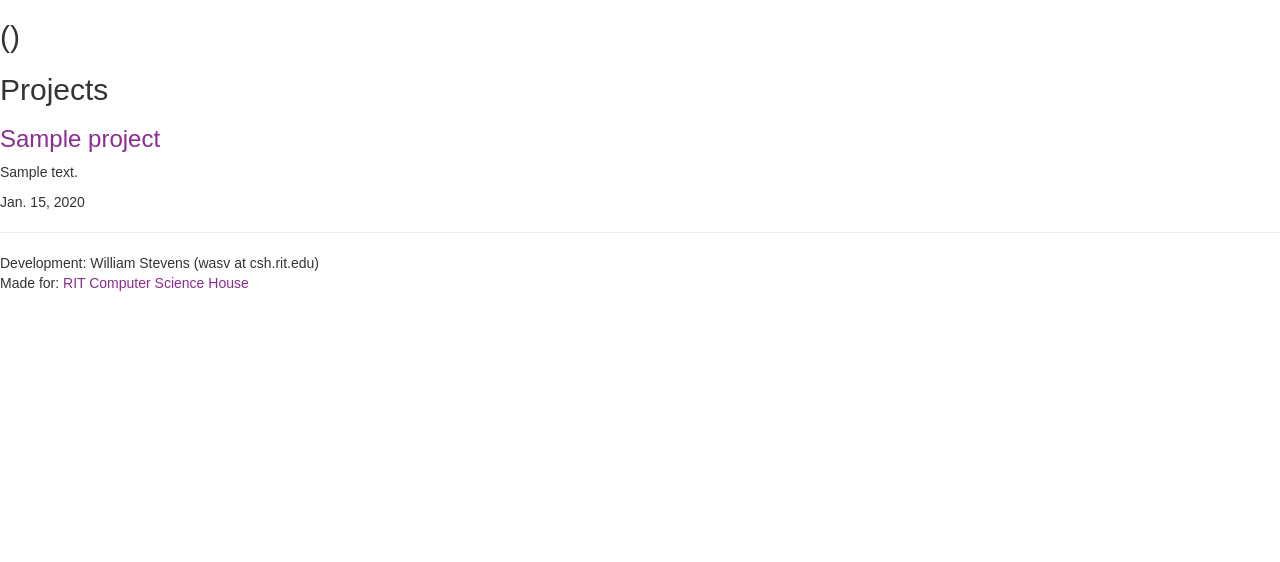
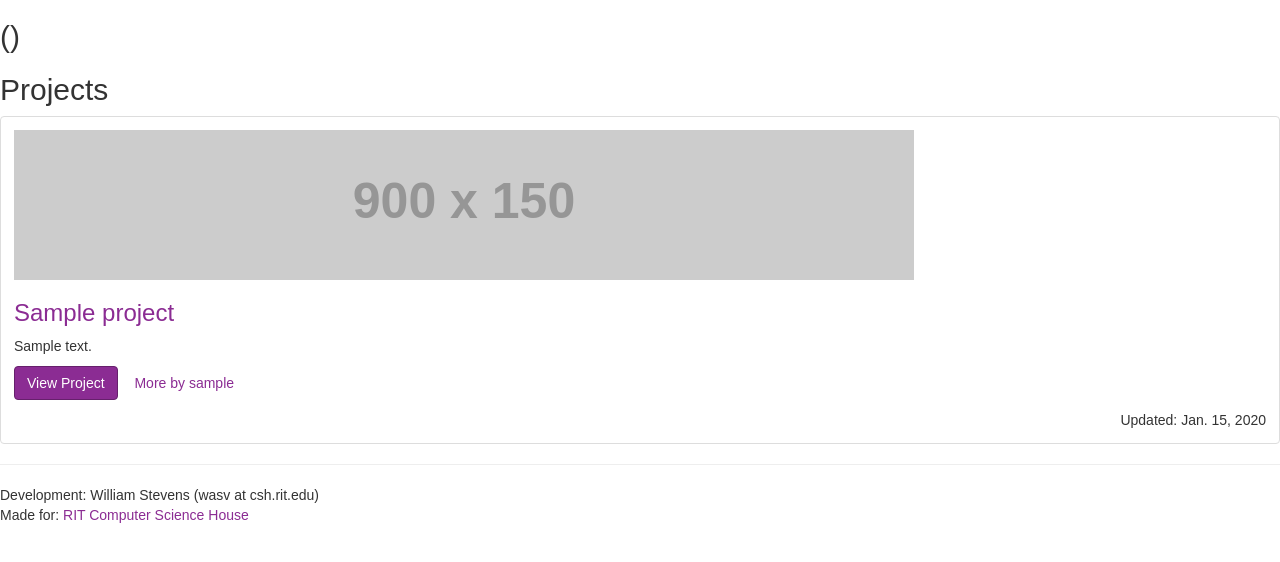
Before and after one commit to wasv/CSH_Projects, a Django app: template templates/profileView.html in a window 1280 px wide. Shown: the top 562 px of the page. Run offline with Django 3.2, Linux system fonts and the light colour scheme; the template is opened without the code that fills it: values that come from a table or form of the project are taken from there, others are empty; tables that the repository leaves empty hold one stand-in row (values such as "Sample post"); grey boxes labelled with a size stand in for pictures from a placeholder-image service; some libraries are stand-ins or nearby versions.

Commit message:
Added placeholder for images.

```diff
--- a/templates/profileView.html
+++ b/templates/profileView.html
@@ -19,10 +19,18 @@
 
     <h2> Projects </h2>
     {% for project in project_list %}
-        <div class="project">
-            <h3><a title="{{ project.title }}" href="{% url "projectDetail" project.id %}">{{ project.title }}</a></h3>
-            <p>{{ project.description }}</p>
-            <span>{{ project.last_update }}</span>
+        <div class="thumbnail">
+            <div class="caption">
+                <img src="http://placehold.it/900x150/fff/000.png?text=Picture+of+{{ project.title }}"/>
+                <h3><a title="{{ project.title }}" href="{% url "projectDetail" project.id %}">{{ project.title }}</a></h3>
+                <p>{{ project.description }}</p>
+                <p>
+                    <a class="btn btn-primary" role="button" title="{{ project.title }}" href="{% url "projectDetail" project.id %}">View Project</a>
+                    <a class="btn btn-link" role="button" title="{{ project.owner }}" href="{% url 'profileView' project.owner %}"> More by {{ project.owner }}</a>
+                </p>
+                <div class="pull-right">Updated: {{ project.last_update }}</div>
+                <div class="clearfix"></div>
+            </div>
         </div>
     {% endfor %}
 {% endblock %}
--- a/templates/projectDetail.html
+++ b/templates/projectDetail.html
@@ -12,6 +12,8 @@
 {% block content %}
     <h2> by <a href="{% url 'profileView' project.owner %}">{{ project.owner }}</a></h2>
 
+    <img src="http://placehold.it/900x150/fff/000.png?text=Picture+of+{{ project.title }}"/>
+
     <p>{{ project.description }}</p>
     <span>{{ project.last_update }}</span>
 {% endblock %}
--- a/templates/projectList.html
+++ b/templates/projectList.html
@@ -20,6 +20,7 @@
     {% for project in project_list %}
         <div class="thumbnail">
             <div class="caption">
+                <img src="http://placehold.it/900x150/fff/000.png?text=Picture+of+{{ project.title }}"/>
                 <h3><a title="{{ project.title }}" href="{% url "projectDetail" project.id %}">{{ project.title }}</a></h3>
                 <p>{{ project.description }}</p>
                 <p>
```
